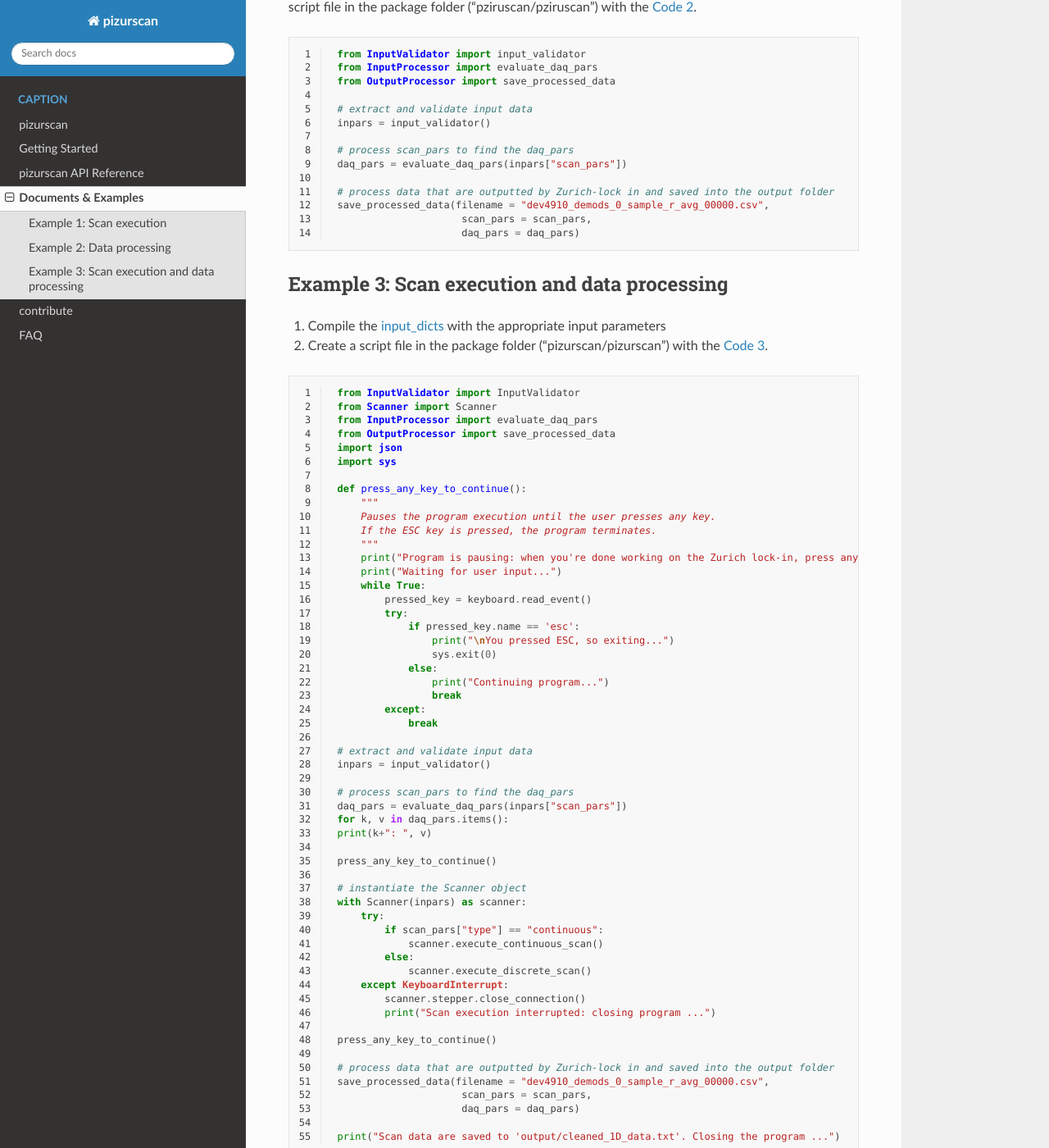
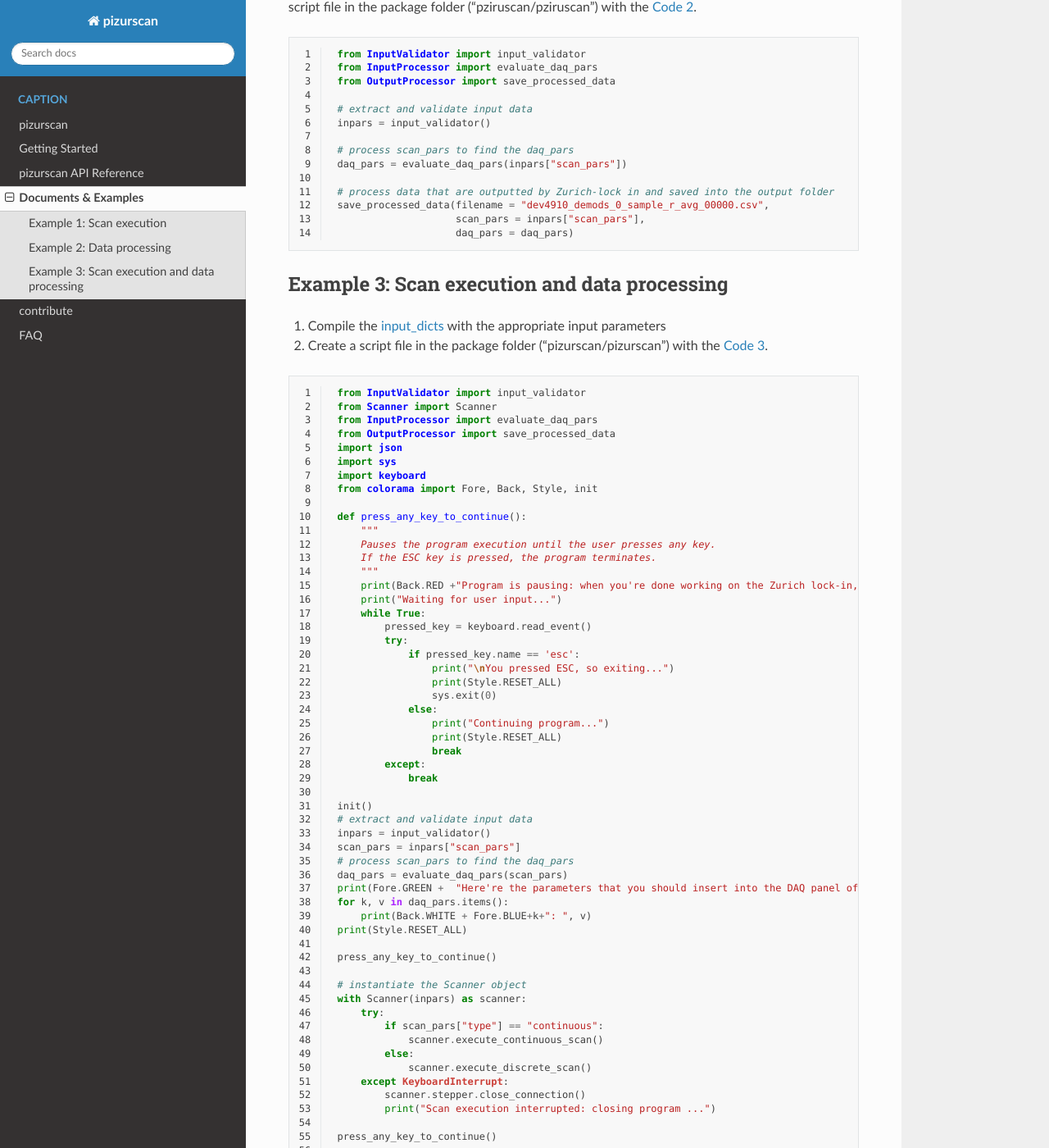
Before and after one commit to jacomore/PIZur_imager, a Sphinx documentation site: the page built from docs/usage/DocExamples.rst, in a window 1280 px wide and 1400 px high, scrolled down 1172 px. Shown: the whole window at 82% size. Built offline with Sphinx 7.4.7 and the Read the Docs theme 2.0.0, drawn with Linux system fonts in a browser that asks for light colours; some of the changed text lies outside the part shown.

Commit message:
update examples and getting started with changing in the program

```diff
--- a/docs/usage/DocExamples.rst
+++ b/docs/usage/DocExamples.rst
@@ -20,11 +20,11 @@ Example 1: Scan execution
    :lineno-start: 1
 
     from Scanner import Scanner
-    from pizurscan.InputValidator import input_validator
+    from InputValidator import input_validator
 
     # extract and validate input data
     inpars = input_validator()
-
+    scan_pars = inpars["scan_pars"]
     # instantiate the Scanner object
     with Scanner(inpars) as scanner:
         try:
@@ -61,8 +61,8 @@ are still necessary for the InputProcessor class.
 
     # process data that are outputted by Zurich-lock in and saved into the output folder
     save_processed_data(filename = "dev4910_demods_0_sample_r_avg_00000.csv",
-                         scan_pars = scan_pars,
-                         daq_pars = daq_pars)
+                        scan_pars = inpars["scan_pars"],
+                        daq_pars = daq_pars)
 
 
 Example 3: Scan execution and data processing
@@ -74,39 +74,46 @@ Example 3: Scan execution and data processing
 .. code-block:: python
    :lineno-start: 1
 
-    from InputValidator import InputValidator
+    from InputValidator import input_validator
     from Scanner import Scanner
     from InputProcessor import evaluate_daq_pars
     from OutputProcessor import save_processed_data
     import json
     import sys
+    import keyboard
+    from colorama import Fore, Back, Style, init
 
     def press_any_key_to_continue():
         """
         Pauses the program execution until the user presses any key.
         If the ESC key is pressed, the program terminates.
         """
-        print("Program is pausing: when you're done working on the Zurich lock-in, press any key to continue, or ESC to exit.")
+        print(Back.RED +"Program is pausing: when you're done working on the Zurich lock-in, press any key to continue, or ESC to exit.")
         print("Waiting for user input...")
         while True:
             pressed_key = keyboard.read_event()
             try:
                 if pressed_key.name == 'esc':
                     print("\nYou pressed ESC, so exiting...")
+                    print(Style.RESET_ALL)
                     sys.exit(0)
                 else:
                     print("Continuing program...")
+                    print(Style.RESET_ALL)
                     break
             except:
                 break
 
+    init()
     # extract and validate input data
     inpars = input_validator()
-
+    scan_pars = inpars["scan_pars"]
     # process scan_pars to find the daq_pars
-    daq_pars = evaluate_daq_pars(inpars["scan_pars"])
+    daq_pars = evaluate_daq_pars(scan_pars)
+    print(Fore.GREEN +  "Here're the parameters that you should insert into the DAQ panel of the Zurich:")
     for k, v in daq_pars.items():
-    print(k+": ", v)
+        print(Back.WHITE + Fore.BLUE+k+": ", v)
+    print(Style.RESET_ALL)
 
     press_any_key_to_continue()
 
@@ -125,7 +132,7 @@ Example 3: Scan execution and data processing
 
     # process data that are outputted by Zurich-lock in and saved into the output folder
     save_processed_data(filename = "dev4910_demods_0_sample_r_avg_00000.csv",
-                         scan_pars = scan_pars,
-                         daq_pars = daq_pars)
+                            scan_pars = scan_pars,
+                            daq_pars = daq_pars)
 
     print("Scan data are saved to 'output/cleaned_1D_data.txt'. Closing the program ...")
```
Also changed, not shown: docs/usage/Getting Started.rst (+23 -8 lines).
